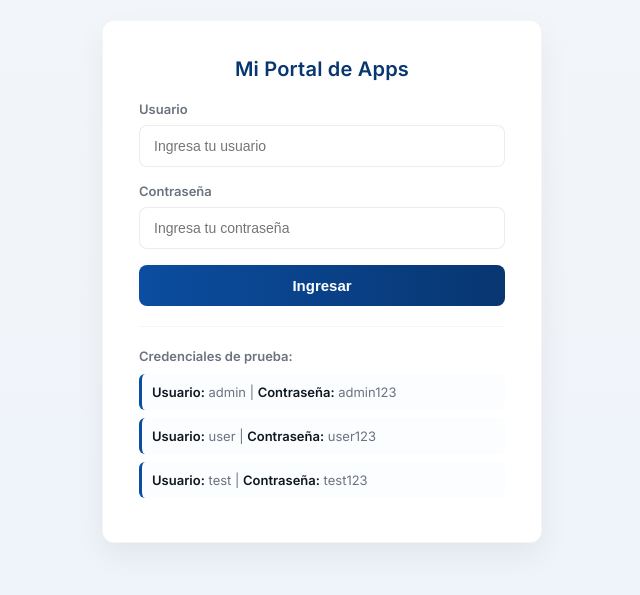
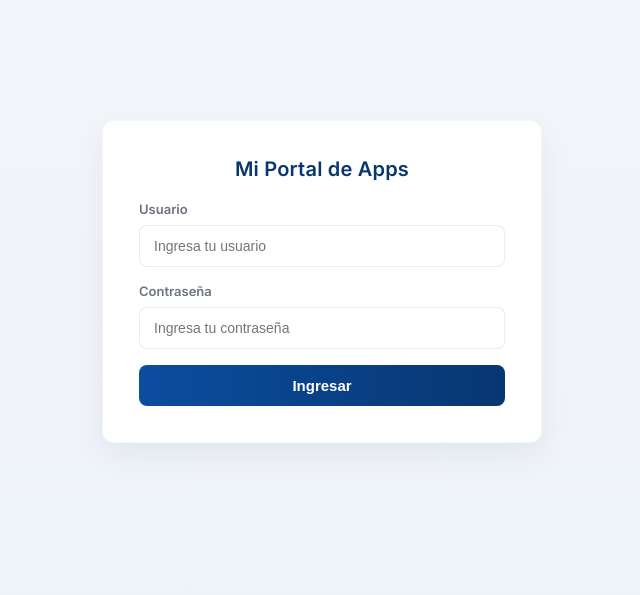
Before and after one commit to Ryuran1375/APP_Clima, a React (Create React App) app: page / in a window 1280 px wide. Shown: the part 183-778 px from the top of the page, without its empty margins (318-958 px from the left). Built offline with nearby package versions, Linux system fonts and the light colour scheme.

Commit message:
Oculltar usuarios y contraseñas

```diff
--- a/src/components/Login.js
+++ b/src/components/Login.js
@@ -74,15 +74,6 @@ function Login({ onLoginSuccess }) {
             Ingresar
           </button>
         </form>
-
-        <div className="demo-credentials">
-          <p>Credenciales de prueba:</p>
-          <ul>
-            <li><strong>Usuario:</strong> admin | <strong>Contraseña:</strong> admin123</li>
-            <li><strong>Usuario:</strong> user | <strong>Contraseña:</strong> user123</li>
-            <li><strong>Usuario:</strong> test | <strong>Contraseña:</strong> test123</li>
-          </ul>
-        </div>
       </div>
     </div>
   );
```
